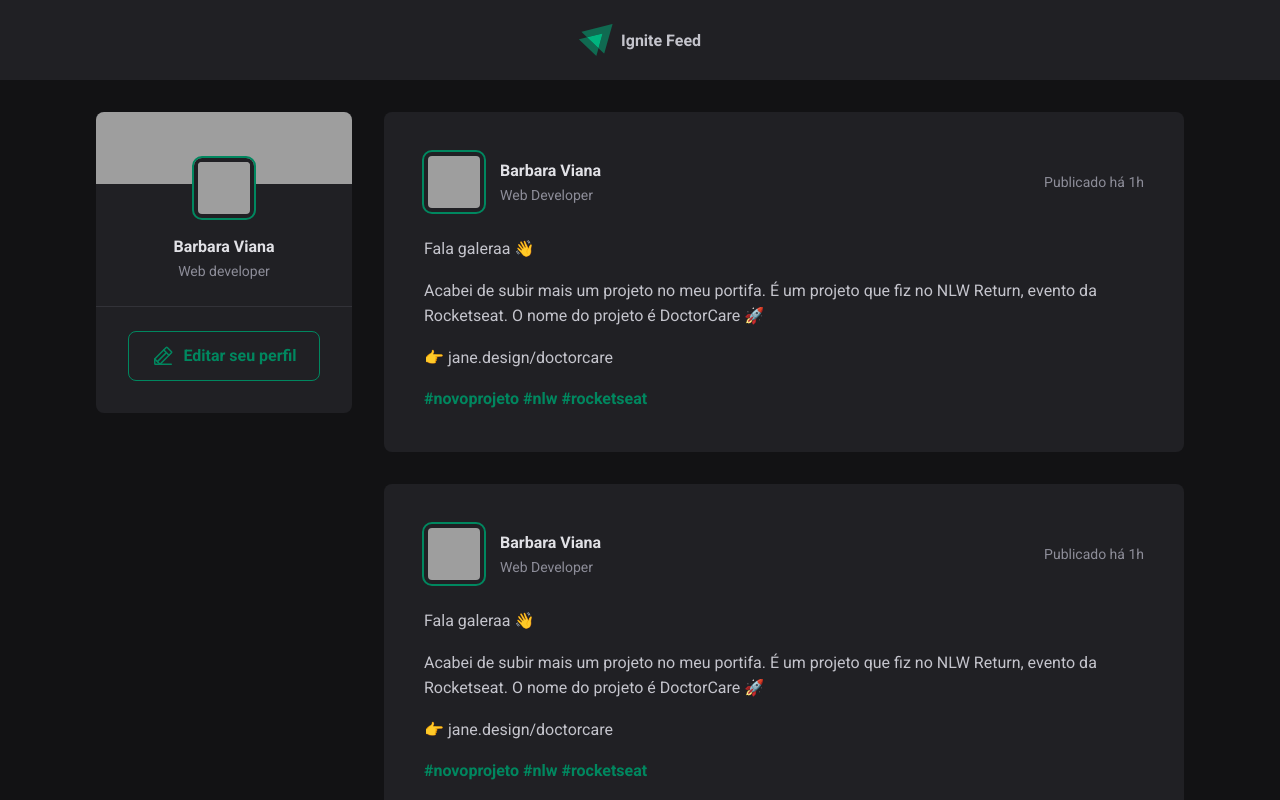
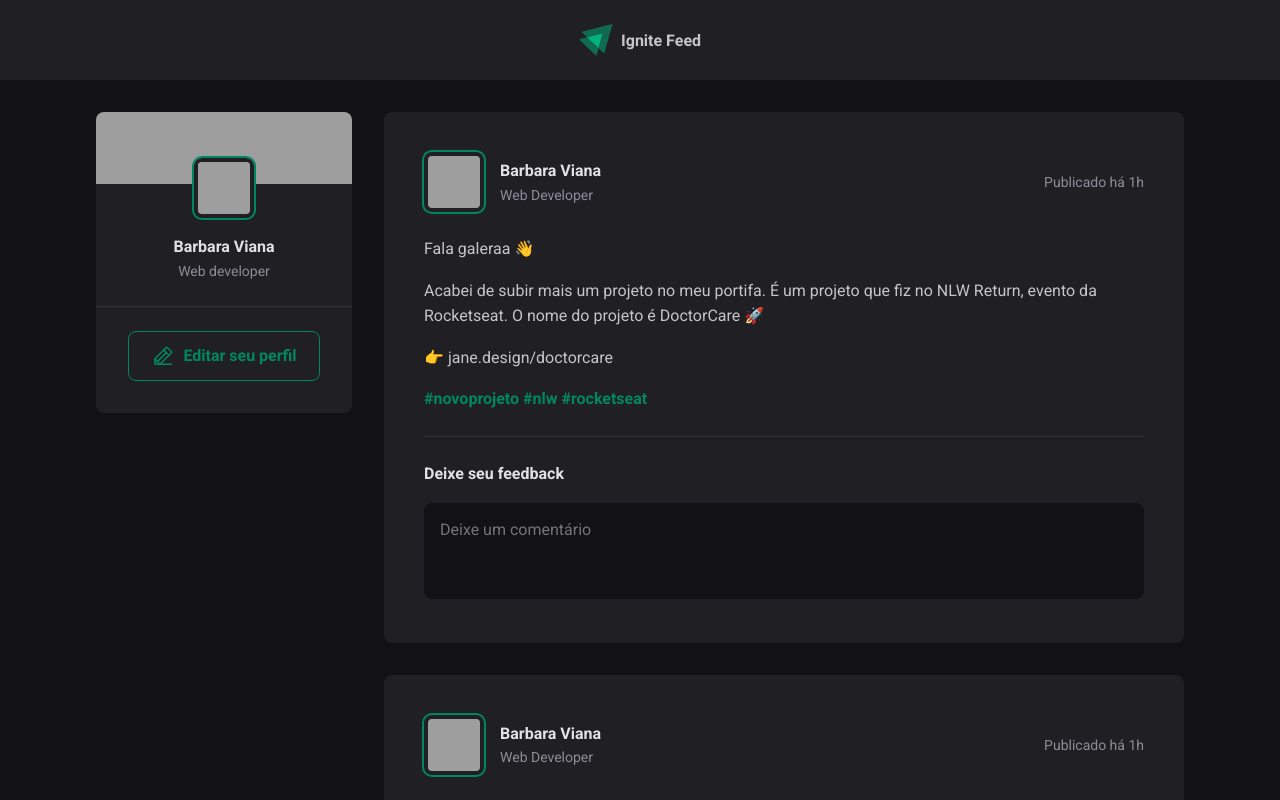
Before and after one commit to vianabsouza/ignite-feed, a React (Vite) app: page / in a window 1280 px wide. Shown: the top 800 px of the page. Built offline with nearby package versions, Linux system fonts and the light colour scheme; grey boxes are pictures that could not be loaded.

Commit message:
create comment form

```diff
--- a/src/components/Post.jsx
+++ b/src/components/Post.jsx
@@ -31,6 +31,13 @@
           <a href="">#rocketseat</a>
         </p>
       </div>
+      <form className={styles.commentForm}>
+        <strong>Deixe seu feedback</strong>
+        <textarea placeholder="Deixe um comentário" />
+        <footer>
+          <button type="submit">Publicar</button>
+        </footer>
+      </form>
     </article>
   );
 }
--- a/src/components/Post.module.css
+++ b/src/components/Post.module.css
@@ -65,3 +65,54 @@
   font-size: 0.875rem;
   line-height: 1.6;
 }
+
+.commentForm {
+  border-top: 1px solid var(--gray-600);
+  margin-top: 1.5rem;
+  padding-top: 1.5rem;
+  width: 100%;
+}
+
+.commentForm > strong {
+  color: var(--gray-100);
+  line-height: 1.6;
+}
+
+.commentForm textarea {
+  background: var(--gray-900);
+  border: 0;
+  border-radius: 8px;
+  color: var(--gray-100);
+  height: 6rem;
+  line-height: 1.4;
+  margin-top: 1rem;
+  padding: 1rem;
+  resize: none;
+  width: 100%;
+}
+
+.commentForm footer {
+  max-height: 0;
+  visibility: hidden;
+}
+
+.commentForm:focus-within footer {
+  max-height: none;
+  visibility: visible;
+}
+
+.commentForm button[type="submit"] {
+  color: var(--white);
+  background: var(--green-500);
+  border: 0;
+  border-radius: 8px;
+  cursor: pointer;
+  font-weight: bold;
+  margin-top: 1rem;
+  padding: 1rem 1.5rem;
+  transition: background 0.1s;
+}
+
+.commentForm button[type="submit"]:hover {
+  background: var(--green-300);
+}
--- a/src/global.css
+++ b/src/global.css
@@ -11,6 +11,11 @@
 
   --green-300: #00b37e;
   --green-500: #00875f;
+}
+
+:focus {
+  box-shadow: 0 0 0 2px var(--green-500);
+  outline: transparent;
 }
 
 * {
```
